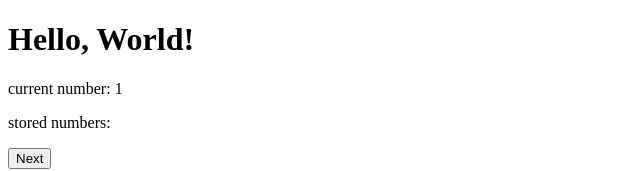
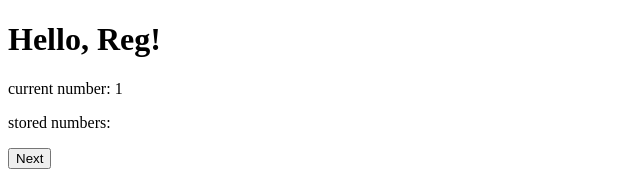
Before and after one commit to bomojowo/fizz-buzz-react-app, a React (Create React App) app: page / in a window 1280 px wide. Shown: the top 171 px of the page, without its empty margins (0-640 px from the left). Built offline with nearby package versions, Linux system fonts and the light colour scheme; the HTML template or start-up script is replaced by a standard one.

Commit message:
Changed greet name

```diff
--- a/src/App.tsx
+++ b/src/App.tsx
@@ -25,6 +25,8 @@ function App(): JSX.Element {
     }
   };
 
+
+
   const handleNextNumber = () => {
     setCurrentNumber((currentNumber) => currentNumber + 1);
   };
@@ -40,7 +42,7 @@ function App(): JSX.Element {
 
   return (
     <>
-      <h1>{greet("World")}</h1>
+      <h1>{greet("Reg")}</h1>
       <p>current number: {currentNumber}</p>
       <p>stored numbers: {storedNumberArray}</p>
       <button onClick={() => handleNextClick()}>Next</button>
```
